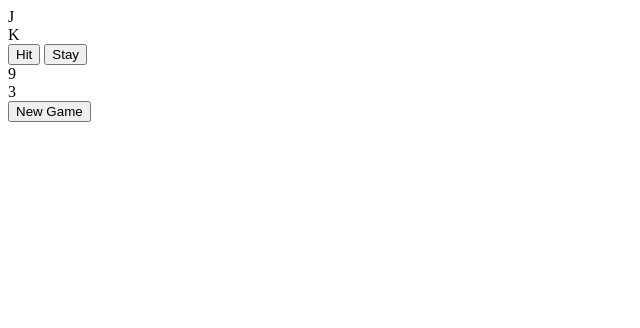
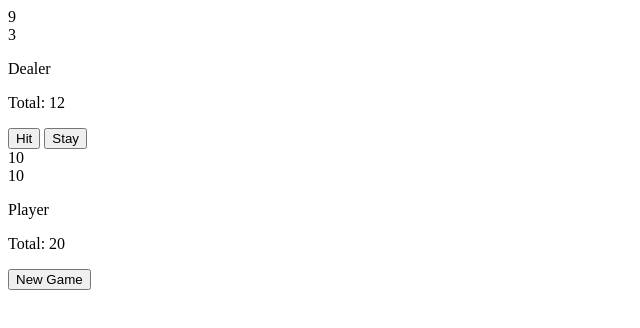
Before and after one commit to mattficke/blackjack, a plain HTML site: page index.html in a window 1280 px wide. Shown: the whole page, without its empty margins (0-640 px from the left). Drawn offline with nearby package versions, Linux system fonts and the light colour scheme.

Commit message:
initial deal and calculate total, without ace handler

```diff
--- a/index.html
+++ b/index.html
@@ -9,12 +9,14 @@
 </head>
 <body>
 <!-- Dealer's station, cards are 1 up/1 down until end of hand, when downward facing card is flipped   -->
-<div id="dealer">
+<div class="hand" id="dealer">
   <div class="card"></div>
   <div class="card"></div>
+  <p>Dealer</p>
+  <!-- Display value of dealer's hand -->
+  <p class="total"></p>
 </div>
-<!-- Display value of dealer's hand -->
-<div id="dealerTotal"></div>
+
 
 <!-- Hit button -->
 <button>Hit</button>
@@ -22,12 +24,14 @@
 <button>Stay</button>
 
 <!-- Player's station, both cards face up as they're dealt -->
-<div id="player">
+<div class="hand" id="player">
   <div class="card"></div>
   <div class="card"></div>
+  <p>Player</p>
+  <!-- Display current value of player's hand -->
+  <p class="total"></p>
 </div>
-<!-- Display current value of player's hand -->
-<div id="playerTotal"></div>
+
 
 
 
--- a/script.js
+++ b/script.js
@@ -16,16 +16,16 @@ var deal = function() {
   var card;
   var cardNum = Math.floor(Math.random() * 13 + 1);
   if (cardNum === 1) {
-    card = "A";
+    card = 1;
   }
   else if (cardNum === 11) {
-    card = "J";
+    card = 10;
   }
   else if (cardNum === 12) {
-    card = "Q";
+    card = 10;
   }
   else if (cardNum === 13) {
-    card = "K";
+    card = 10;
   }
   else {
     card = cardNum;
@@ -33,18 +33,24 @@ var deal = function() {
   return card;
 }
 var playerHand = function() {
+  var total = 0;
+  for (var i=1; i<3; i++) {
+    var card = deal();
+    $("#player .card:nth-child("+i+")").html(card);
+    total += card;
+  }
+  $("#player .total").html("Total: " + total);
+}
+var dealerHand = function() {
+  var total = 0;
   for (var i=1; i<3; i++) {
     var card = deal();
     $("#dealer .card:nth-child("+i+")").html(card);
+    total += card;
   }
+  $("#dealer .total").html("Total: " + total);
 }
-var dealerHand = function() {
-  for (var i=1; i<3; i++) {
-    var card = deal();
-    $("#player .card:nth-child("+i+")").html(card);
-  }
-}
-var newGame = function() {
+var newGame = function(player) {
   playerHand();
   dealerHand();
 }
```
